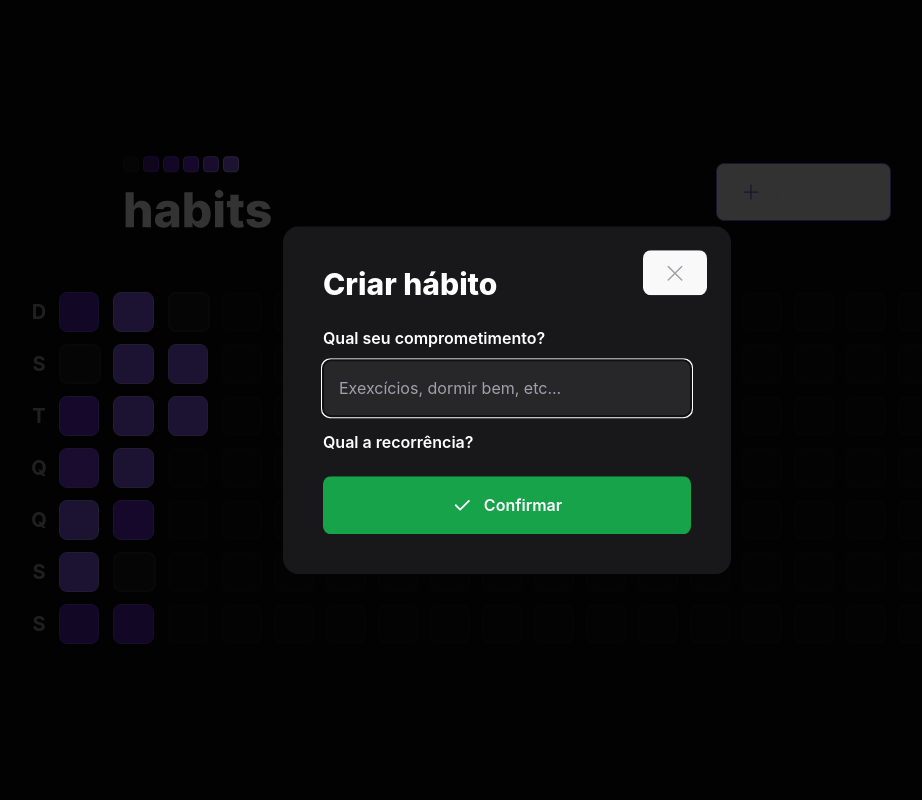
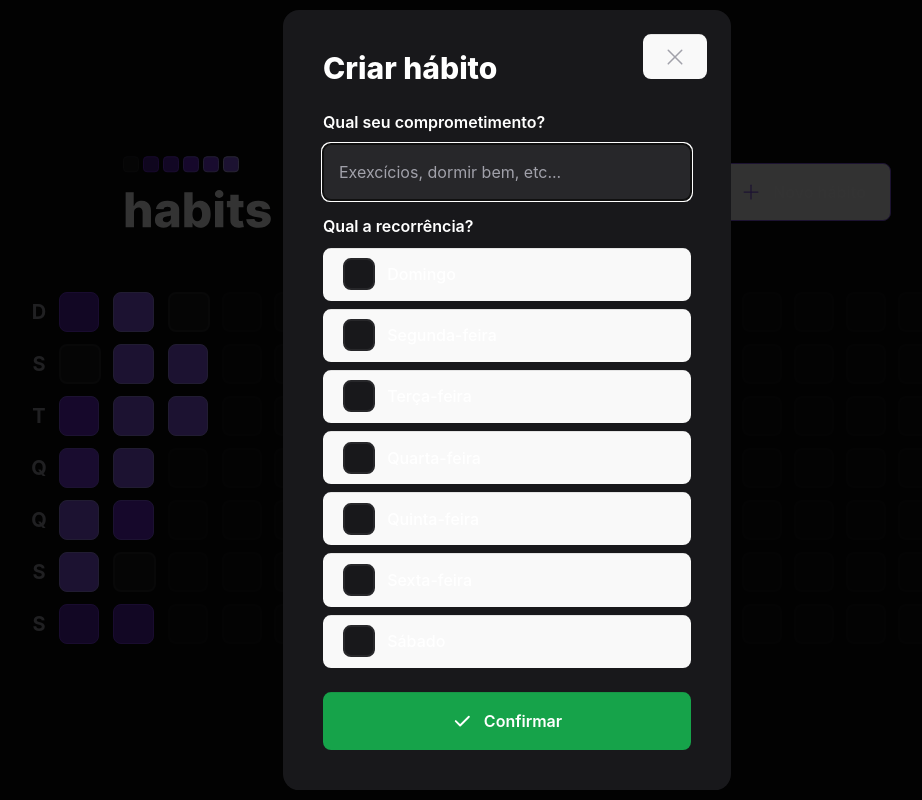
Before and after one commit to Savio-Anjos/nlw-Setup, a React (Vite) app in the folder web/: page / in a window 1280 px wide. Both pictures are taken after a click on the button "Novo hábito". Shown: the whole page, without its empty margins (133-1055 px from the left). Built offline with nearby package versions, Linux system fonts and the light colour scheme.

Commit message:
Criando checkbox

```diff
--- a/web/src/components/NewHabitForm.tsx
+++ b/web/src/components/NewHabitForm.tsx
@@ -1,4 +1,15 @@
+import * as Checkbox from "@radix-ui/react-checkbox";
 import { Check } from "phosphor-react";
+
+const availableWeekDays = [
+  'Domingo',
+  'Segunda-feira',
+  'Terça-feira',
+  'Quarta-feira',
+  'Quinta-feira',
+  'Sexta-feira',
+  'Sábado',
+]
 
 
 export function NewHabitForm() {
@@ -20,6 +31,30 @@
                 Qual a recorrência?
             </label>
 
+            <div className="flex flex-col gap-2 mt-3">
+              {availableWeekDays.map(weekDay => {
+                return (
+                   <Checkbox.Root
+                   key={weekDay}
+                   className='flex items-center gap-3 group'
+                >
+                   <div className='h-8 w-8 rounded-lg flex items-center justify-center bg-zinc-900 border-2 border-zinc-800 group-data-[state=checked]:bg-green-500 group-data-[state=checked]:border-green-500'>
+                   <Checkbox.Indicator>
+                    <Check size={20} className="text-white"/>
+                   </Checkbox.Indicator>
+                   </div>
+
+                  <span className=' text-white leading-tight '>
+                    {weekDay}
+                  </span>
+
+                </Checkbox.Root>
+                )
+
+                })}
+
+            </div>
+
             <button type="submit" className="mt-6 rounded-lg p-4 flex items-center justify-center gap-3 font-semibold bg-green-600 hover:bg-green-500">
                 <Check size={20} weight="bold" />
                 Confirmar
```
